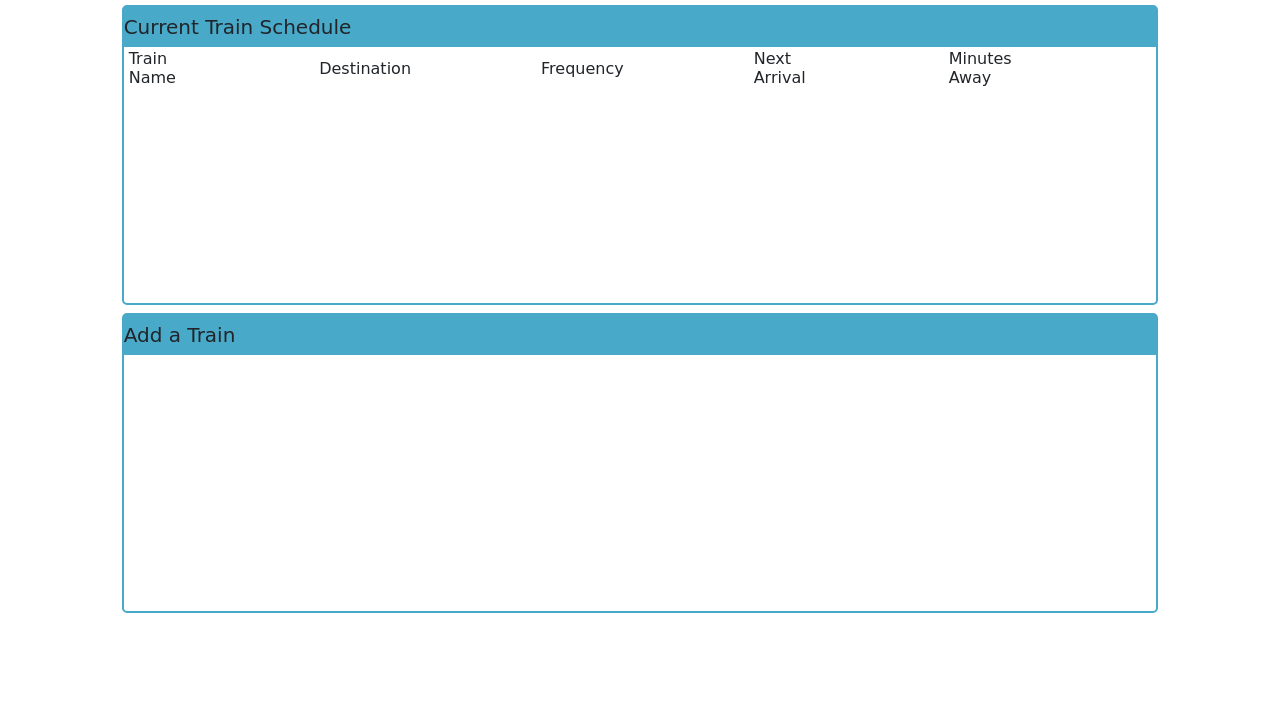
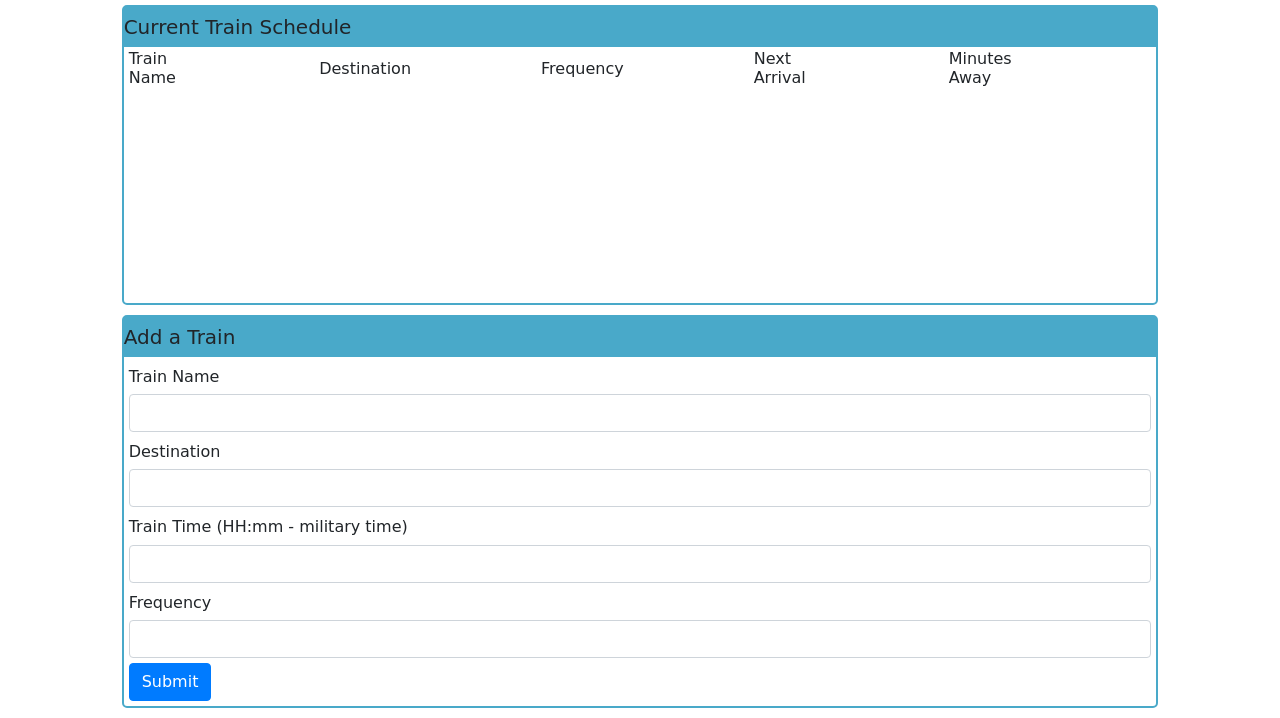
Before and after one commit to SleepyJen/TrainScheduler, a plain HTML site: page index.html in a window 1280 px wide. Shown: the part 211-929 px from the top of the page. Before the commit the page ends 824 px from the top, so only its background shows below. Drawn offline with nearby package versions, Linux system fonts and the light colour scheme; a web font is replaced by a local one.

Commit message:
added the form to add a train and connected to firebase

```diff
--- a/assets/css/style.css
+++ b/assets/css/style.css
@@ -20,6 +20,7 @@ main{
     border-color: rgb(73, 169, 201);
     min-height: 300px;
     font-family: 'McLaren', cursive;
+    margin-bottom: 10px;
 }
 
 .trainTitle{
@@ -45,3 +46,14 @@ main{
     display: table;
     border-radius: 5px;
 }
+
+.inputs{
+    margin-left: 5px;
+    margin-top: 10px;
+    margin-right: 5px;
+}
+
+
+.btn{
+    margin: 5px;
+}
--- a/assets/javascript/app.js
+++ b/assets/javascript/app.js
@@ -0,0 +1,13 @@
+var firebaseConfig = {
+    apiKey: "AIzaSyDTlyieE7mHSaS-DIFHWEOuETJq35Tyu-s",
+    authDomain: "trainscheduler-f0ba4.firebaseapp.com",
+    databaseURL: "https://trainscheduler-f0ba4.firebaseio.com",
+    projectId: "trainscheduler-f0ba4",
+    storageBucket: "trainscheduler-f0ba4.appspot.com",
+    messagingSenderId: "721700363398",
+    appId: "1:721700363398:web:c915a7bbd6da5dcb224507"
+};
+
+firebase.initializeApp(firebaseConfig);
+
+const db = firebase.database();
--- a/index.html
+++ b/index.html
@@ -35,12 +35,35 @@
         <div class="trainTitle">
             <h5 class="label">Add a Train</h5>
         </div>
+        <form>
+            <div class="inputs">
+                <h6 class="inTitle">Train Name</h6>
+                <input type="text" id="name" class="in form-control">
+            </div>
+            <div class="inputs">
+                <h6 class="inTitle">Destination</h6>
+                <input type="text" id="destination" class="in form-control">
+            </div>
+            <div class="inputs">
+                <h6 class="inTitle">Train Time (HH:mm - military time)</h6>
+                <input type="text" id="time" class="in form-control">
+            </div>
+            <div class="inputs">
+                <h6 class="inTitle">Frequency</h6>
+                <input type="text" id="Frequency" class="in form-control">
+            </div>
+            <button class="btn btn-primary">Submit</button>
+        </form>
+
     </main>
 
 
     <!--JQuery-->
     <script src="https://code.jquery.com/jquery-3.4.1.min.js"
         integrity="sha256-CSXorXvZcTkaix6Yvo6HppcZGetbYMGWSFlBw8HfCJo=" crossorigin="anonymous"></script>
+    <!--Firebase-->
+    <script src="https://www.gstatic.com/firebasejs/7.3.0/firebase-app.js"></script>
+    <script src="https://www.gstatic.com/firebasejs/7.2.3/firebase-database.js"></script>
     <!--Bootstrap-->
     <script src="https://cdnjs.cloudflare.com/ajax/libs/popper.js/1.14.7/umd/popper.min.js"
         integrity="sha384-UO2eT0CpHqdSJQ6hJty5KVphtPhzWj9WO1clHTMGa3JDZwrnQq4sF86dIHNDz0W1"
```
